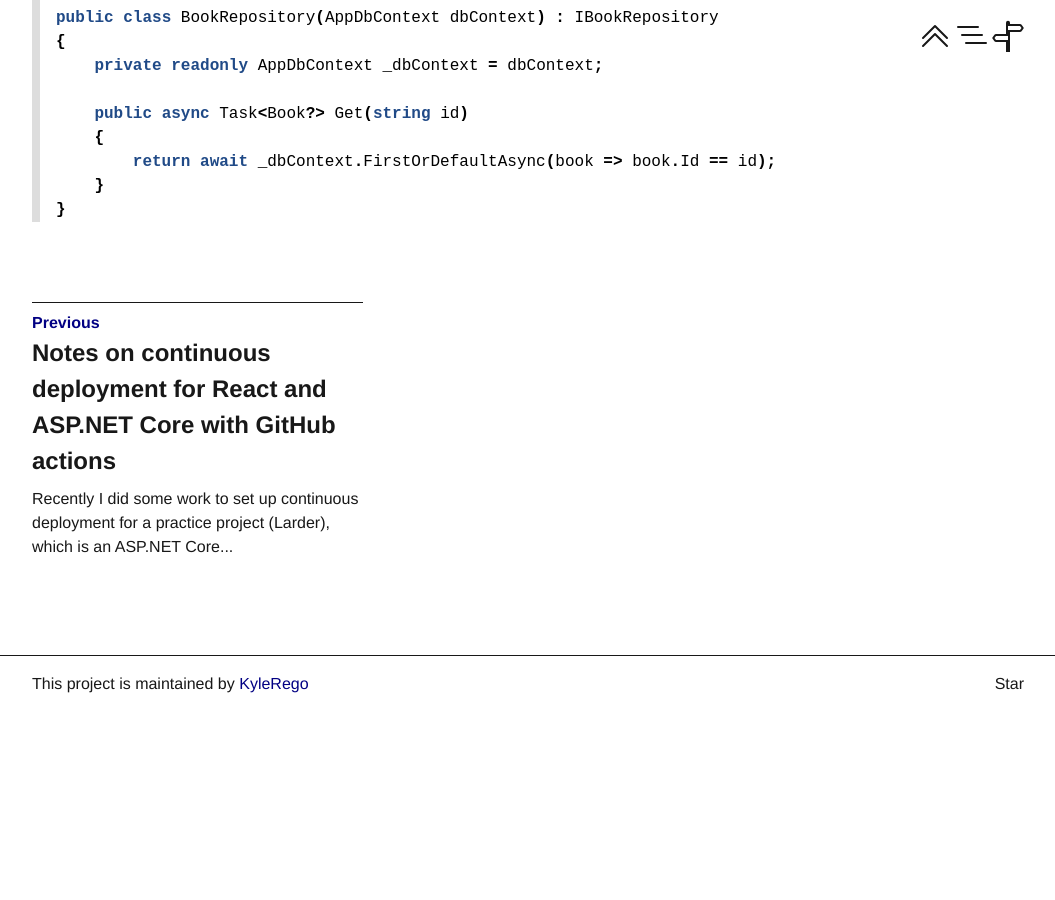
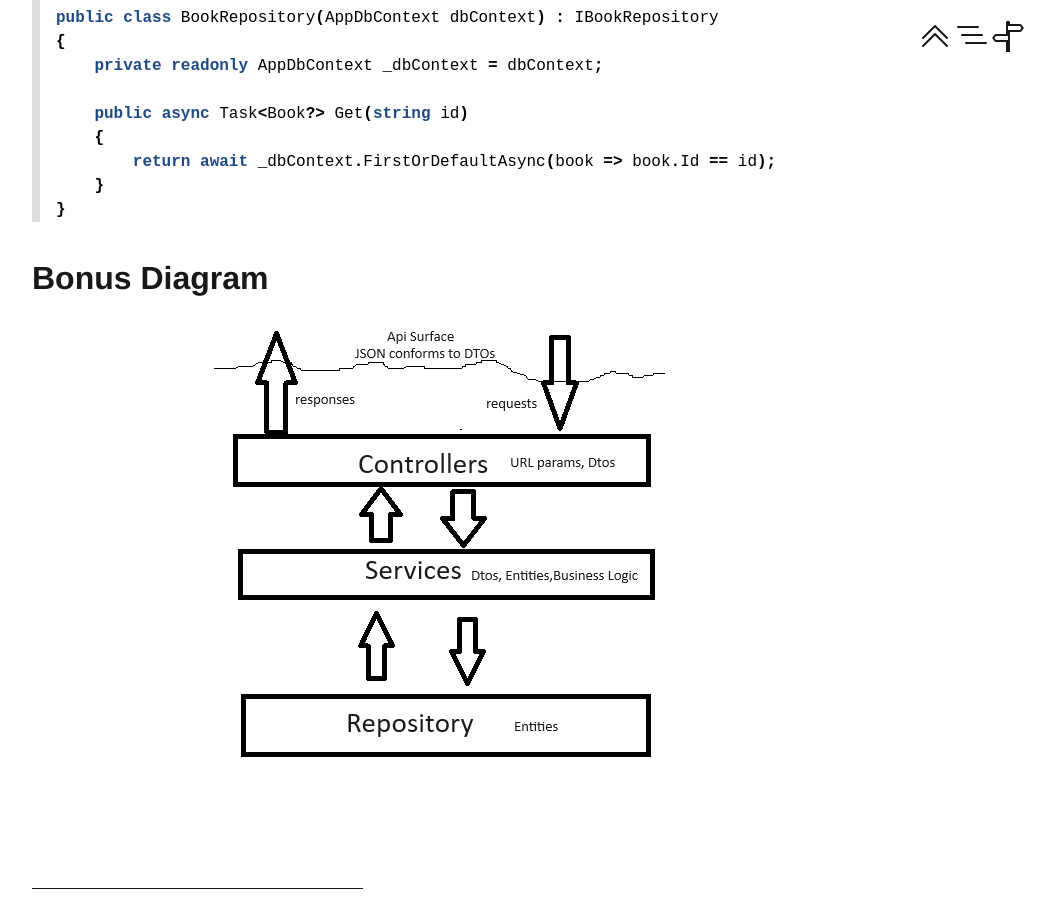
Before and after one commit to KyleRego/KyleRego.github.io, a Jekyll site: the page built from collections/_posts/2024-08-27-looking-at-controllers.markdown, in a window 1280 px wide and 900 px high, scrolled down 7875 px. Shown: the whole window, without its empty margins (112-1167 px from the left). Built offline with Jekyll 4.4.1, drawn with Linux system fonts in a browser that asks for light colours; before the commit the page ends 8587 px from its top, so only the background shows below that.

Commit message:
Add bonus diagram

```diff
--- a/collections/_posts/2024-08-27-looking-at-controllers.markdown
+++ b/collections/_posts/2024-08-27-looking-at-controllers.markdown
@@ -307,3 +307,7 @@ public class BookRepository(AppDbContext dbContext) : IBookRepository
     }
 }
 {% endhighlight %}
+
+## Bonus Diagram
+
+![Diagram of the controller, service, repository architecture](assets/services-controllers-repository.png)
```
Also changed, not shown: assets/services-controllers-repository.png (added).
